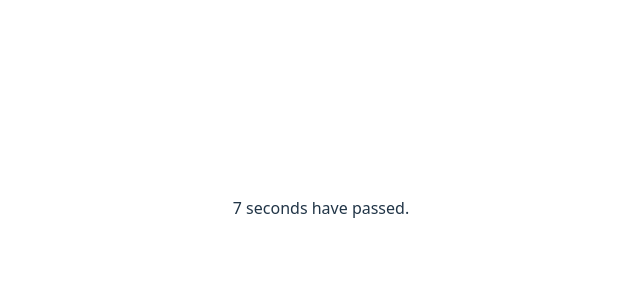
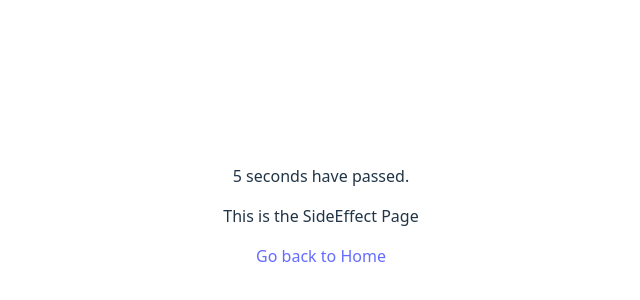
Before and after one commit to AnkitnMittal/my-first-react-app, a React (Vite) app: page /side-effect in a window 1280 px wide. Shown: the part 192-492 px from the top of the page, without its empty margins (319-959 px from the left). Built offline with nearby package versions, Linux system fonts and the light colour scheme.

Commit message:
using link element

```diff
--- a/src/App.jsx
+++ b/src/App.jsx
@@ -1,4 +1,5 @@
 import { useState } from 'react';
+import { Link } from 'react-router';
 import reactLogo from './assets/react.svg';
 import viteLogo from '/vite.svg';
 import './App.css';
@@ -28,6 +29,10 @@ function App() {
       <p className="read-the-docs">
         Click on the Vite and React logos to learn more
       </p>
+      <div>
+        <p>This is the App Page</p>
+        <Link to="/">Go back to Home</Link>
+      </div>
     </>
   );
 }
--- a/src/pages/Class.jsx
+++ b/src/pages/Class.jsx
@@ -1,5 +1,15 @@
 import React from 'react';
+import { Link } from 'react-router';
 
-function Class() {}
+function Class() {
+  return (
+    <>
+      <div>
+        <p>This is the Class Page</p>
+        <Link to="/">Go back to Home</Link>
+      </div>
+    </>
+  );
+}
 
 export default Class;
--- a/src/pages/Greeting.jsx
+++ b/src/pages/Greeting.jsx
@@ -1,3 +1,6 @@
+import React from 'react';
+import { Link } from 'react-router';
+
 /*
   This is a simple React component that displays a greeting message
   Shows how JS can be mixed with HTML using JSX syntax
@@ -13,6 +16,7 @@ const person = {
 
 function Greeting() {
   return (
+    <>
       <div style={person.theme}>
         <h1>Hello, {person.name}!</h1>
         <img
@@ -26,6 +30,11 @@ function Greeting() {
           <li>Favorite Color: Blue</li>
         </ul>
       </div>
+      <div>
+        <p>This is the Greeting Page</p>
+        <Link to="/">Go back to Home</Link>
+      </div>
+    </>
   );
 }
 
--- a/src/pages/Props.jsx
+++ b/src/pages/Props.jsx
@@ -1,3 +1,6 @@
+import React from 'react';
+import { Link } from 'react-router';
+
 /*
     Defines a Button component that takes in props for text, color, and fontSize.
     Another pattern is to use prop destructuring to directly extract the props in the function parameters,
@@ -41,6 +44,7 @@ function Props() {
   };
 
   return (
+    <>
       <Wrapper>
         <Button
           text="Button 1"
@@ -55,6 +59,11 @@ function Props() {
           onClick={() => handleClickURL('https://www.github.com')}
         />
       </Wrapper>
+      <div>
+        <p>This is the Props Page</p>
+        <Link to="/">Go back to Home</Link>
+      </div>
+    </>
   );
 }
 
--- a/src/pages/Render.jsx
+++ b/src/pages/Render.jsx
@@ -1,4 +1,5 @@
-import { Fragment } from 'react';
+import React from 'react';
+import { Link } from 'react-router';
 
 const persons = [
   { id: crypto.randomUUID(), name: 'John', age: 30 },
@@ -40,6 +41,10 @@ function Render() {
     <>
       <h1>Render</h1>
       <List />
+      <div>
+        <p>This is the Render Page</p>
+        <Link to="/">Go back to Home</Link>
+      </div>
     </>
   );
 }
--- a/src/pages/SideEffect.jsx
+++ b/src/pages/SideEffect.jsx
@@ -1,4 +1,5 @@
 import React, { useState, useEffect } from 'react';
+import { Link } from 'react-router';
 
 function SideEffect() {
   const [counter, setCounter] = useState(0);
@@ -13,7 +14,15 @@ function SideEffect() {
     };
   }, []);
 
-  return <p>{counter} seconds have passed.</p>;
+  return (
+    <>
+      <p>{counter} seconds have passed.</p>
+      <div>
+        <p>This is the SideEffect Page</p>
+        <Link to="/">Go back to Home</Link>
+      </div>
+    </>
+  );
 }
 
 export default SideEffect;
--- a/src/pages/State.jsx
+++ b/src/pages/State.jsx
@@ -1,10 +1,11 @@
+import React, { useState } from 'react';
+import { Link } from 'react-router';
+
 /*
 The useState Hook provides those two things:
   A state variable to retain the data between renders.
   A state setter function to update the variable and trigger React to render the component again.
 */
-
-import React, { useState } from 'react';
 
 const COLORS = ['pink', 'green', 'blue', 'yellow', 'purple'];
 
@@ -22,6 +23,7 @@ function State() {
   };
 
   return (
+    <>
       <div
         className="App"
         style={{
@@ -41,6 +43,11 @@ function State() {
 
         <p>Count: {count}</p>
       </div>
+      <div>
+        <p>This is the State Page</p>
+        <Link to="/">Go back to Home</Link>
+      </div>
+    </>
   );
 }
 
--- a/src/pages/Update.jsx
+++ b/src/pages/Update.jsx
@@ -1,4 +1,5 @@
 import React, { useState } from 'react';
+import { Link } from 'react-router';
 
 /** State Management:
  * State updates only during component re-rendering, not during event handling.
@@ -63,6 +64,10 @@ function Update() {
       />
 
       <p>{value}</p>
+      <div>
+        <p>This is the Update Page</p>
+        <Link to="/">Go back to Home</Link>
+      </div>
     </>
   );
 }
```
Lines whose indentation alone changed are shown as unchanged.
